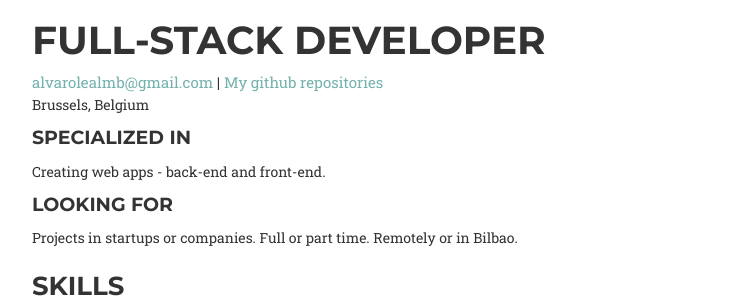
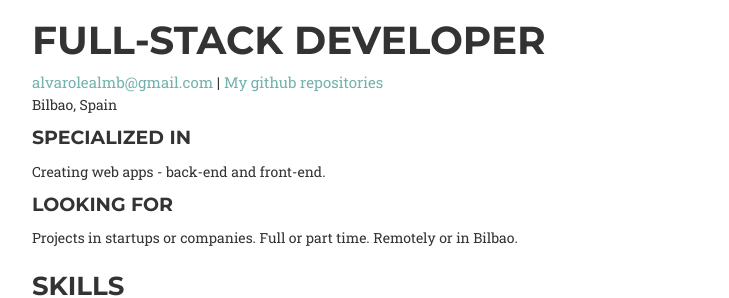
Before and after one commit to Bluesmile82/Bluesmile82.github.io, a Jekyll site: the page built from cv.md, in a window 1280 px wide. Shown: the part 135-433 px from the top of the page, without its empty margins (253-982 px from the left). Built offline with Jekyll 4.4.1, drawn with Linux system fonts in a browser that asks for light colours; some web fonts are replaced.

Commit message:
Change location

```diff
--- a/_posts/2015-05-17-CV.markdown
+++ b/_posts/2015-05-17-CV.markdown
@@ -15,7 +15,7 @@ permalink: /cv
 | <a href="https://github.com/bluesmile82" target="_blank">My github repositories</a>
 </div>
 
-Brussels, Belgium
+Bilbao, Spain
 
 #### Specialized in
 
```
